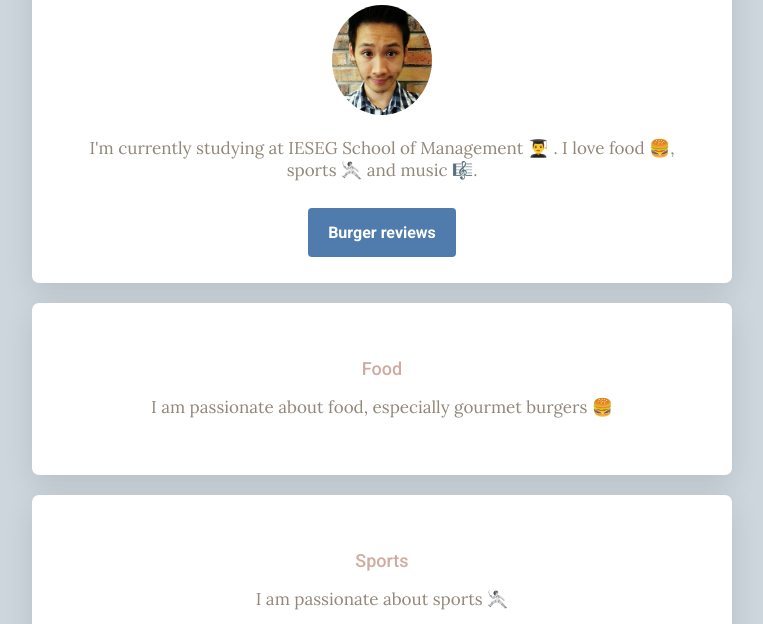
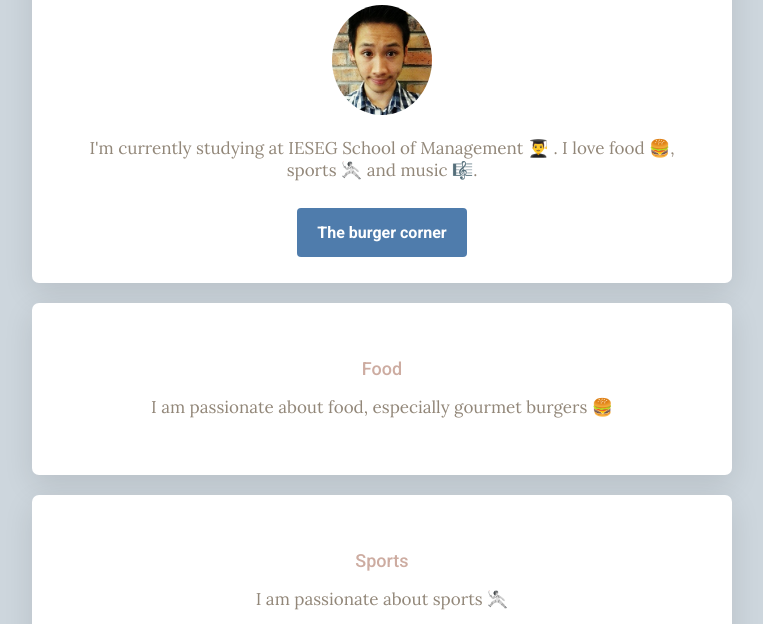
Before and after one commit to Jimmynicolas-lo/my-profile, a plain HTML site: page index.html in a window 1280 px wide. Shown: the part 176-800 px from the top of the page, without its empty margins (258-1021 px from the left). Drawn offline with Linux system fonts and the light colour scheme.

Commit message:
Update index.html

```diff
--- a/index.html
+++ b/index.html
@@ -19,7 +19,7 @@
 		<p>
 		I'm currently studying at IESEG School of Management 👨‍🎓 . I love food 🍔, sports 🤺 and music 🎼.
 		</p>
-		<a href="https://jimmynicolas-lo.github.io/landing/" class="btn-blue" target="_blank">Burger reviews</a>
+		<a href="https://jimmynicolas-lo.github.io/landing/" class="btn-blue" target="_blank">The burger corner</a>
 	</div>
 
 	<div class="card-white">
```
